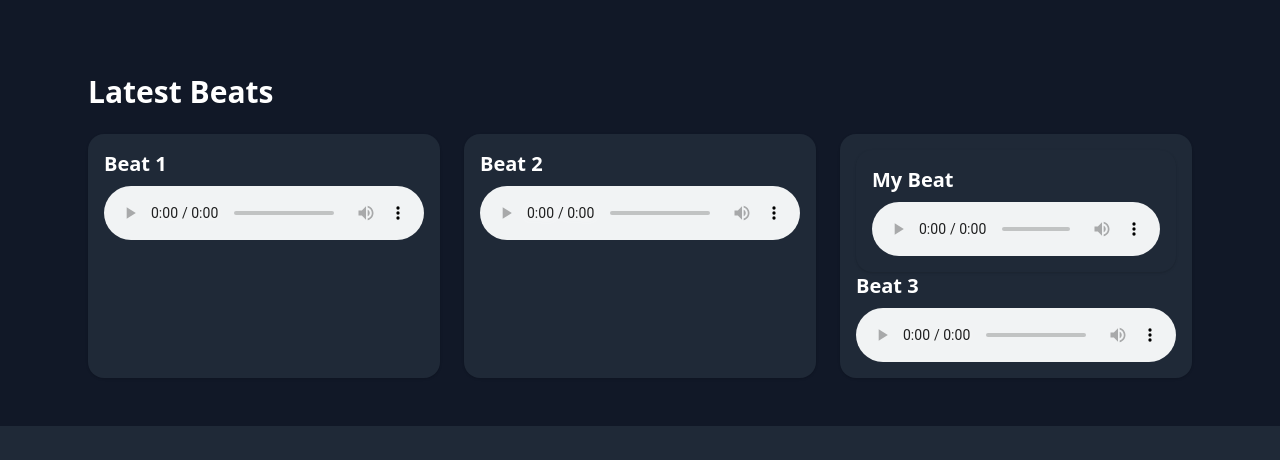
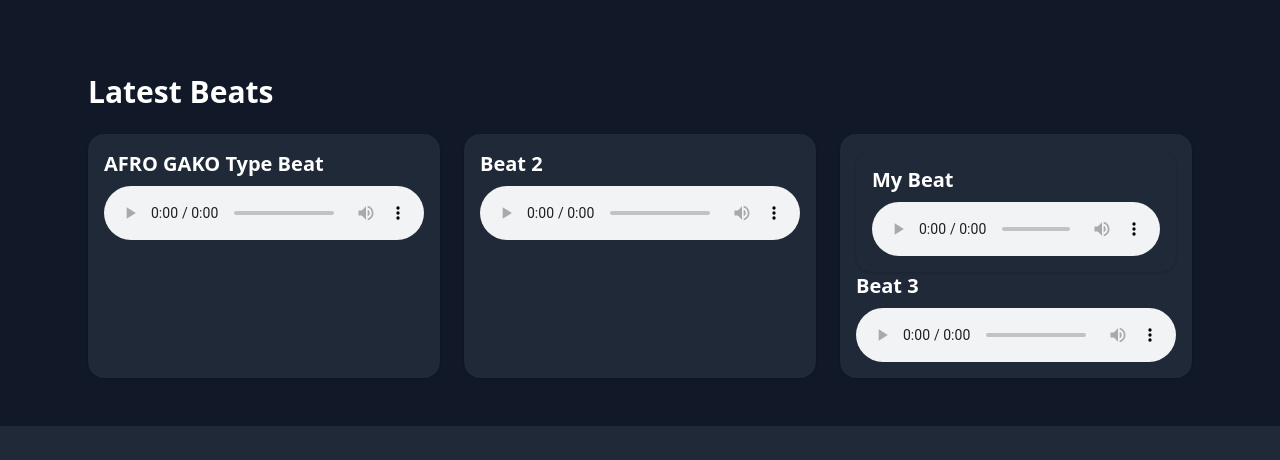
Before and after one commit to Thybeat/Beatstore, a plain HTML site: page index.html in a window 1280 px wide. Shown: the part 637-1097 px from the top of the page. Drawn offline with nearby package versions, Linux system fonts and the light colour scheme.

Commit message:
Add files via upload

```diff
--- a/index.html
+++ b/index.html
@@ -26,7 +26,7 @@
     <h2 class="text-3xl font-bold mb-6">Latest Beats</h2>
     <div class="grid gap-6 md:grid-cols-3">
       <div class="bg-gray-800 p-4 rounded-2xl shadow hover:shadow-xl transition">
-        <h3 class="text-xl font-semibold mb-2">Beat 1</h3>
+        <h3 class="text-xl font-semibold mb-2">AFRO GAKO Type Beat</h3>
         <audio controls class="w-full">
           <source src="GAKO INSTR.mp3" type="audio/mpeg">
         </audio>
```
